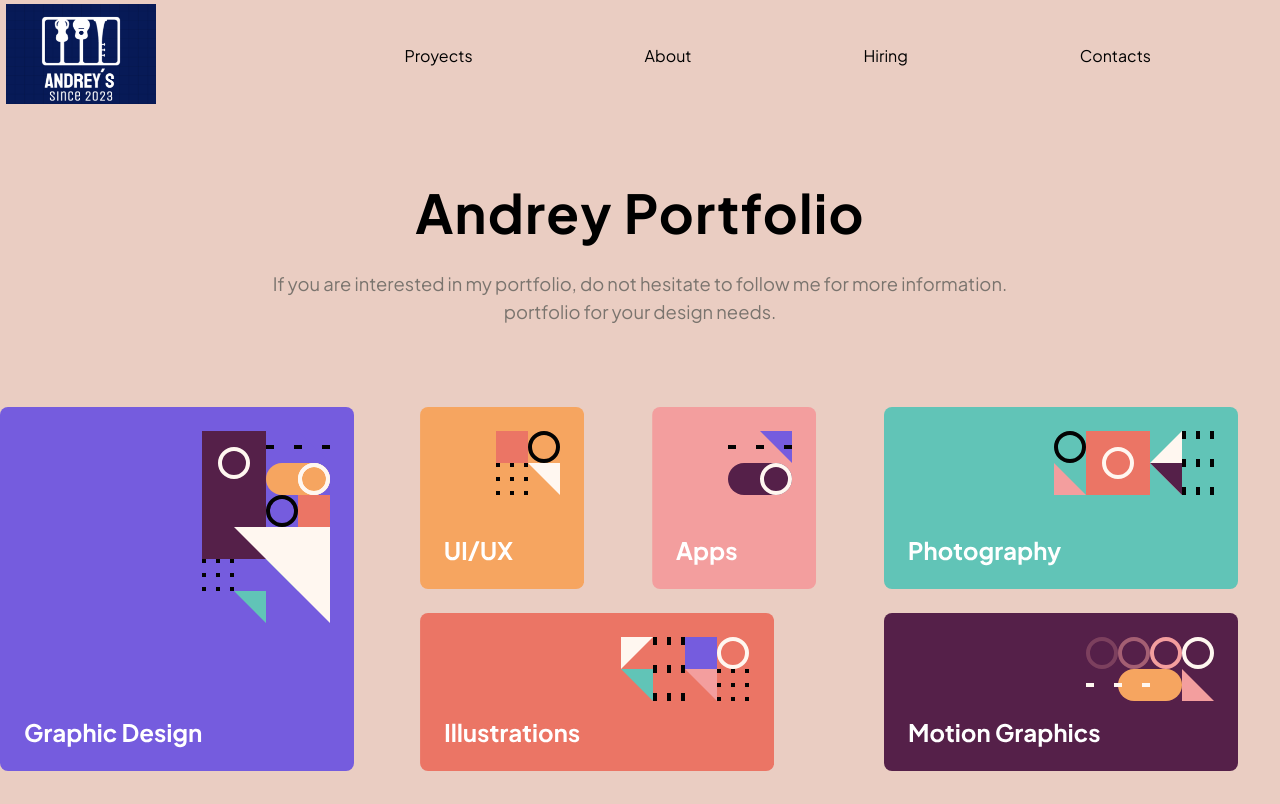
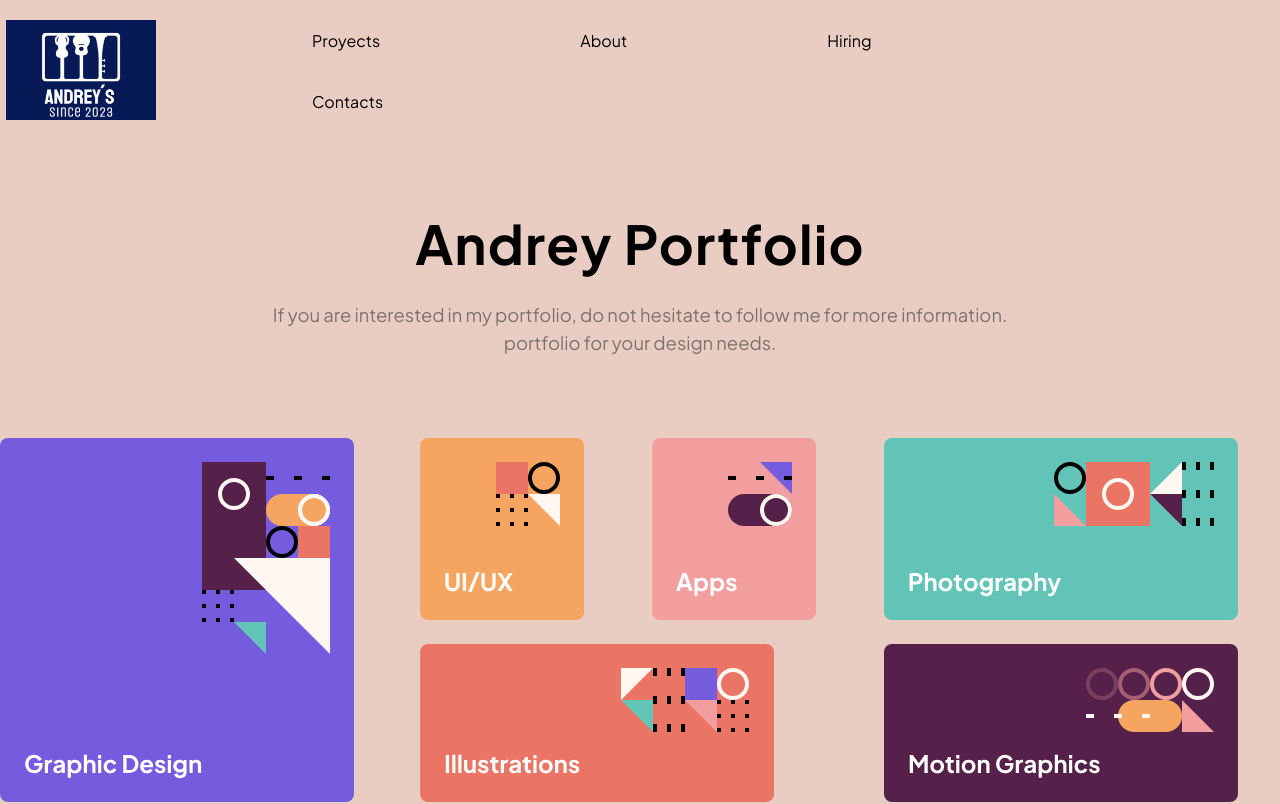
Before and after one commit to AndreyBV5/Primera-Prueba-PrograIV, a Next.js app in the folder portafolio-app/: page / in a window 1280 px wide. Shown: the top 804 px of the page. Built offline with nearby package versions, Linux system fonts and the light colour scheme.

Commit message:
Update Home.module.css

```diff
--- a/portafolio-app/styles/Home.module.css
+++ b/portafolio-app/styles/Home.module.css
@@ -16,7 +16,7 @@
   display: block;
   color: black;
   text-align: center;
-  padding: 15px 43px;
+  padding: 10px 50px;
   text-decoration: none;
   background-color: transparent;
   border-radius: 20px;
```
